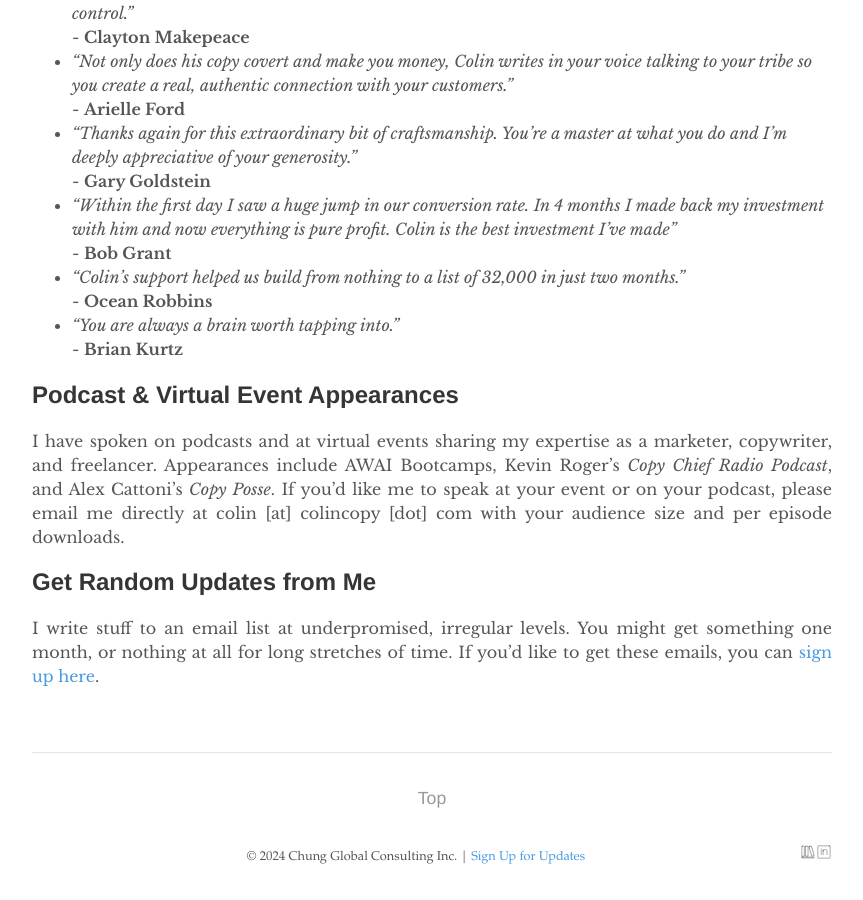
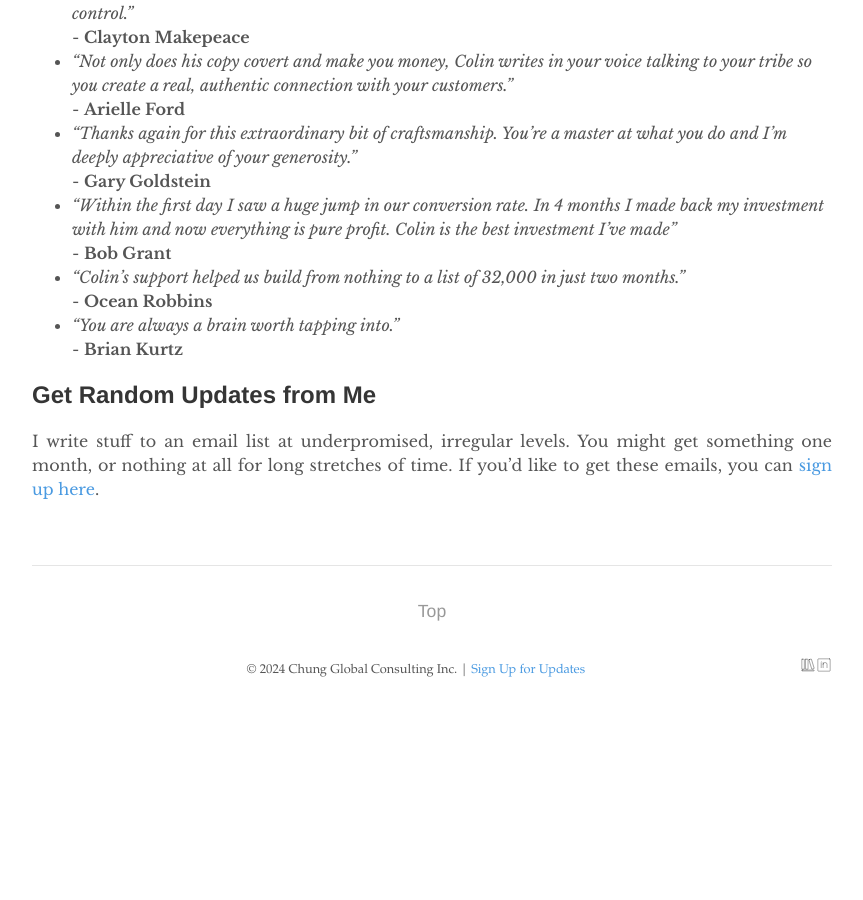
Before and after one commit to colinyjchung/cnotes, a Jekyll site: the page built from _pages/about.md, in a window 1280 px wide and 900 px high, scrolled down 1705 px. Shown: the whole window, without its empty margins (208-1071 px from the left). Built offline with Jekyll 4.4.1, drawn with Linux system fonts in a browser that asks for light colours; after the commit the page ends 2418 px from its top, so only the background shows below that.

Commit message:
Update about.md

```diff
--- a/_pages/about.md
+++ b/_pages/about.md
@@ -35,10 +35,6 @@ I'm currently "Head of Copy Operations" at Tried and True Media.
 * _"Colin’s support helped us build from nothing to a list of 32,000 in just two months."_ <br/> - **Ocean Robbins**
 * _"You are always a brain worth tapping into."_ <br/> - **Brian Kurtz**
 
-## Podcast & Virtual Event Appearances
-
-I have spoken on podcasts and at virtual events sharing my expertise as a marketer, copywriter, and freelancer. Appearances include AWAI Bootcamps, Kevin Roger's _Copy Chief Radio Podcast_, and Alex Cattoni's _Copy Posse_. If you'd like me to speak at your event or on your podcast, please email me directly at colin [at] colincopy [dot] com with your audience size and per episode downloads.
-
 ## Get Random Updates from Me
 
 I write stuff to an email list at underpromised, irregular levels. You might get something one month, or nothing at all for long stretches of time. If you'd like to get these emails, you can [sign up here](http://notes.colinchung.com/signup/).
```
